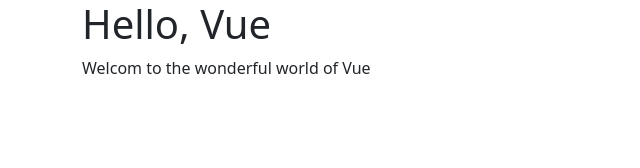
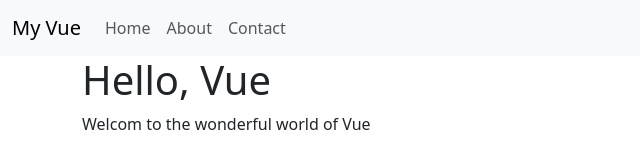
Before and after one commit to shugaKaneDy/vue-course, a plain HTML site: page index.html in a window 1280 px wide. Shown: the whole page, without its empty margins (0-640 px from the left). Drawn offline with nearby package versions, Linux system fonts and the light colour scheme.

Commit message:
Using loops to Generate Content

```diff
--- a/index.html
+++ b/index.html
@@ -8,13 +8,33 @@
   <script src="https://unpkg.com/vue@3/dist/vue.global.js"></script>
 </head>
 <body>
+
+  <nav class="navbar navbar-expand-lg navbar-light bg-light">
+    <div class="container-fluid">
+      <a href="#" class="navbar-brand">My Vue</a>
+      <ul class="navbar-nav me-auto mb-2 mb-lg-0">
+        <li v-for="link in links" class="nav-item">
+          <a href="#" class="nav-link" aria-current="page">{{link}}</a>
+        </li>
+      </ul>
+    </div>
+  </nav>
+
   <div id="content" class="container">
-
     <h1>{{ pageTitle }}</h1>
     <p>{{ content }}</p>
   </div>
 
+
   <script>
+
+    Vue.createApp({
+      data() {
+        return {
+          links: ['Home', 'About', 'Contact']
+        }
+      }
+    }).mount('nav');
     Vue.createApp({
       data() {
         return {
@@ -22,7 +42,7 @@
           content: "Welcom to the wonderful world of Vue"
         };
       }
-    }).mount('#content')
+    }).mount('#content');
   </script>
 </body>
 </html>
```
